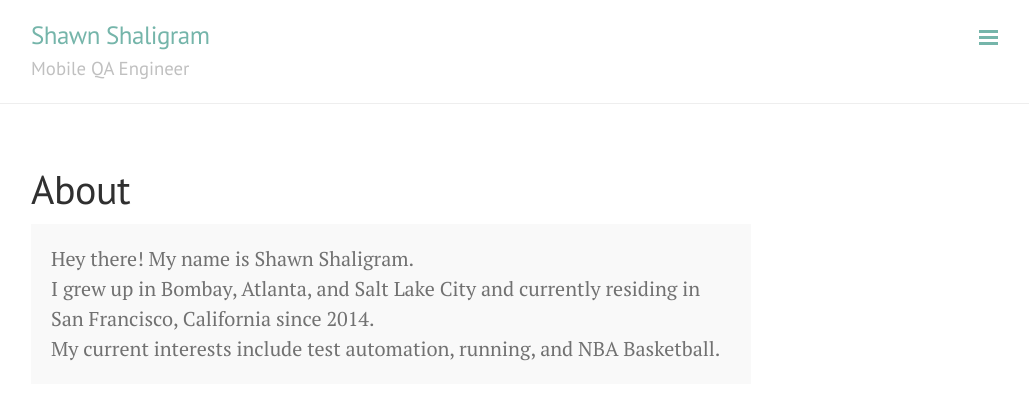
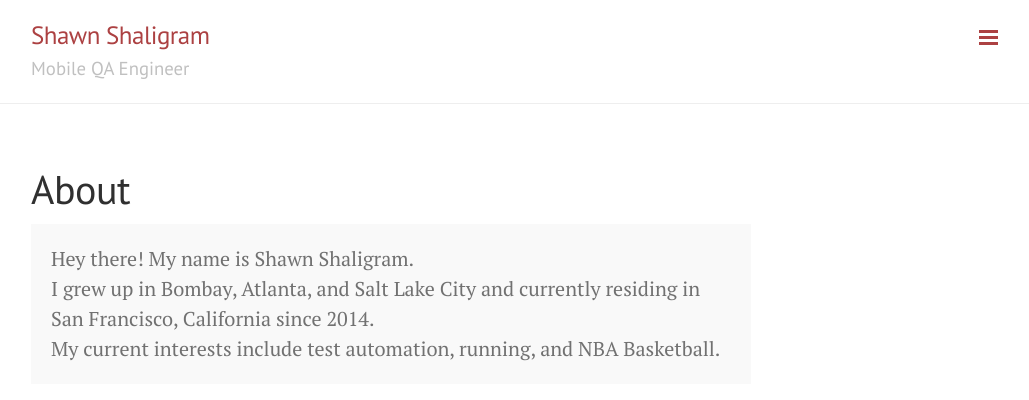
Before and after one commit to shaligramk/shaligramk.github.io, a Jekyll site: the page built from about.md, in a window 1280 px wide. Shown: the top 400 px of the page, without its empty margins (249-1278 px from the left). Built offline with Jekyll 4.4.1, drawn with Linux system fonts in a browser that asks for light colours; Markdown is read by kramdown in place of the engine named in the settings.

Commit message:
changing base theme

```diff
--- a/_layouts/default.html
+++ b/_layouts/default.html
@@ -3,7 +3,7 @@
 
   {% include head.html %}
 
-  <body class="theme-base-0c layout-reverse">
+  <body class="theme-base-08 layout-reverse">
 
     {% include sidebar.html %}
 
```
